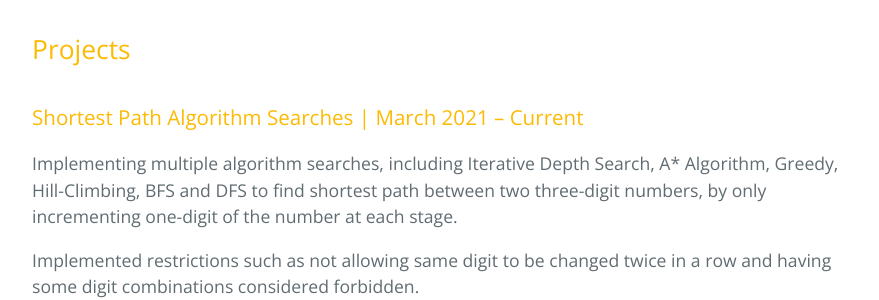
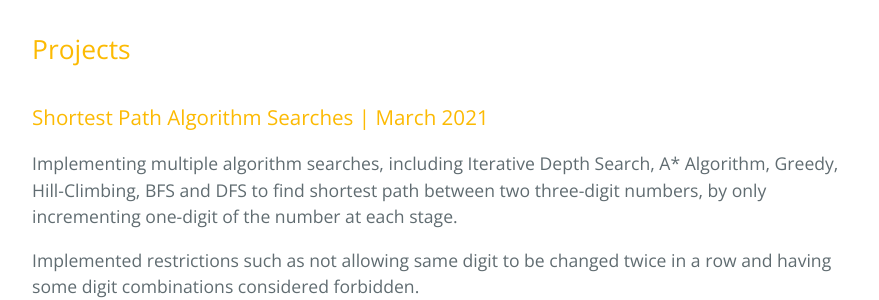
Before and after one commit to hannahconlon/hannahconlon.github.io, a Jekyll site: the page built from about.markdown, in a window 1280 px wide and 900 px high, scrolled down 1596 px. Shown: the part 157-457 px from the top of the window, without its empty margins (192-1071 px from the left). Built offline with Jekyll 4.4.1, drawn with Linux system fonts in a browser that asks for light colours.

Commit message:
Update about.markdown

```diff
--- a/about.markdown
+++ b/about.markdown
@@ -42,7 +42,7 @@ Responsible for direct customer communication, as well as accounting point of sa
 
 ## Projects
 
-### Shortest Path Algorithm Searches | March 2021 – Current
+### Shortest Path Algorithm Searches | March 2021
 
 Implementing multiple algorithm searches, including Iterative Depth Search, A* Algorithm, Greedy, Hill-Climbing, BFS and DFS to find shortest path between two three-digit numbers, by only incrementing one-digit of the number at each stage.
 
```
